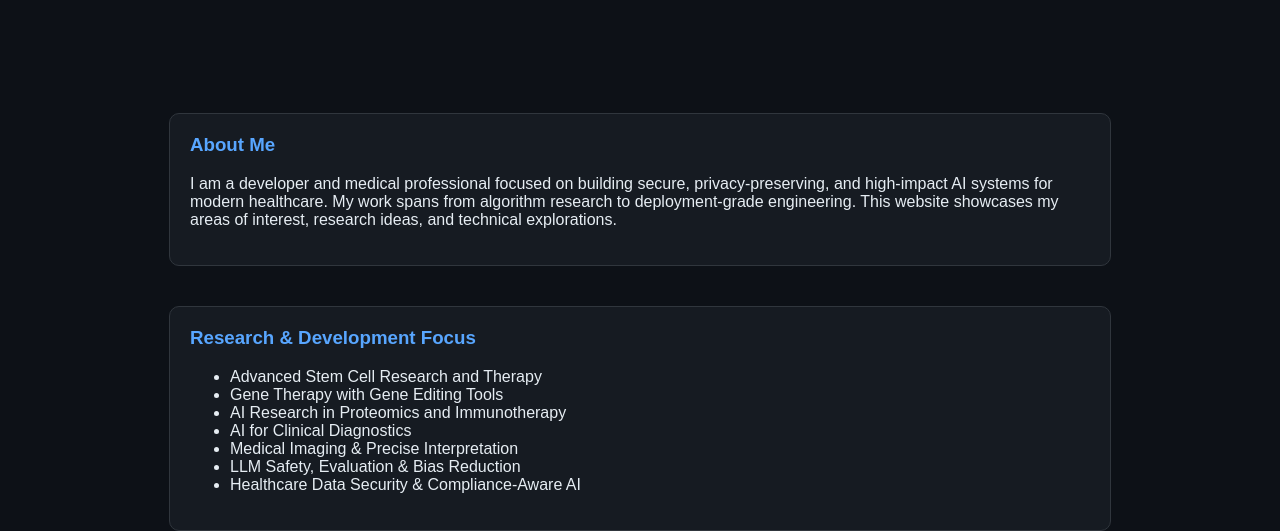
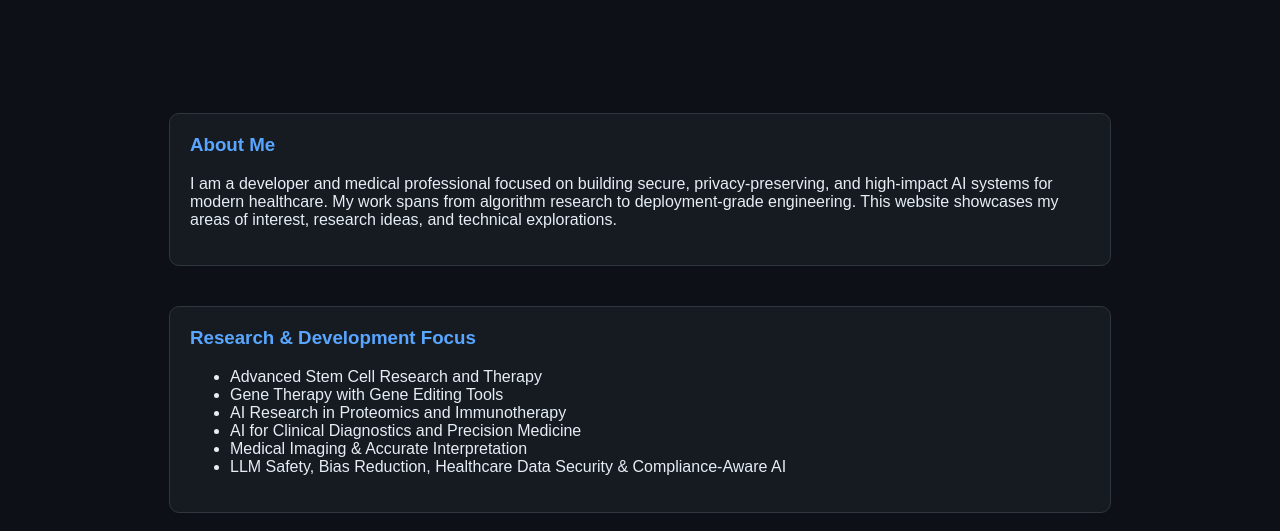
Before and after one commit to asishrl/asishrl.github.io, a plain HTML site: page index.html in a window 1280 px wide. Shown: the part 272-803 px from the top of the page. Drawn offline with Linux system fonts and the light colour scheme.

Commit message:
Update index.html

```diff
--- a/index.html
+++ b/index.html
@@ -91,10 +91,9 @@
       <li>Advanced Stem Cell Research and Therapy</li>
       <li>Gene Therapy with Gene Editing Tools</li>
       <li>AI Research in Proteomics and Immunotherapy</li>
-      <li>AI for Clinical Diagnostics</li>
-      <li>Medical Imaging & Precise Interpretation</li>
-      <li>LLM Safety, Evaluation & Bias Reduction</li>
-      <li>Healthcare Data Security & Compliance-Aware AI</li>
+      <li>AI for Clinical Diagnostics and Precision Medicine</li>
+      <li>Medical Imaging & Accurate Interpretation</li>
+      <li>LLM Safety, Bias Reduction, Healthcare Data Security & Compliance-Aware AI</li>
     </ul>
   </section>
 
```
